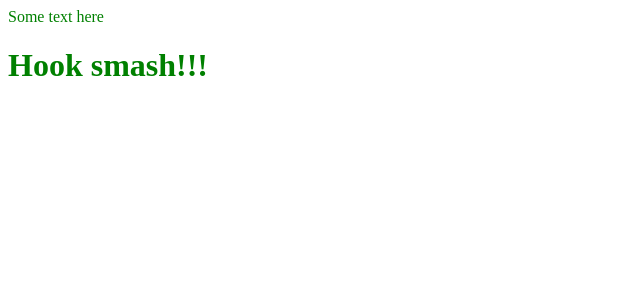
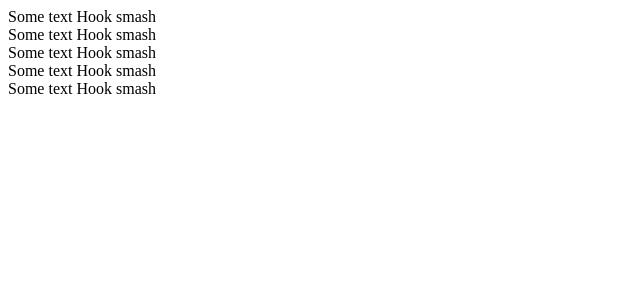
Before and after one commit to Hook-Da/angular-screen-cast, an Angular app: page / in a window 1280 px wide. Shown: the top 300 px of the page, without its empty margins (0-640 px from the left). Built offline with nearby package versions, Linux system fonts and the light colour scheme.

Commit message:
3.6 Структурная директива
*пересмотреть еще раз и все запомнить

```diff
--- a/src/app/app.component.html
+++ b/src/app/app.component.html
@@ -1,2 +1,21 @@
-<div appColory>Some text here</div>
-<h1 appColory>Hook smash!!!</h1>
+<div *ngFor="let i of [1,2,3,4,5,6]">
+  <div *appDelay="i">Some text Hook smash</div>
+</div>
+<!-- Как это работает под копотом ангуляра
+    <div *appDelay="i">Some text Hook smash</div>
+    Внутри ангуляр увидел такую разметку и делает следующее
+    Он обрамляет все в ng-template
+    <ng-template [appDelay]="delay"></ng-template>
+    И на сам ng-template он уже ставит простую аттрибут директиву
+    по этому имени.
+    Это абсолютно идентичные записи
+
+      <div *appDelay="i"></div> === <ng-template [appDelay]="delay"></ng-template>
+
+    И теперь из этой записи у нас видно откуда появляется template
+    в файле delay.directive.ts
+    template - это содержимое ng-template
+
+    В то время как view-container является самим ng-template-ом
+ -->
+  <ng-template [appDelay]="delay"></ng-template>
--- a/src/app/app.module.ts
+++ b/src/app/app.module.ts
@@ -7,6 +7,7 @@ import { HeaderComponent } from './header/header.component';
 import { UserCardComponent } from './header/user-card/user-card.component';
 import { ItemComponent } from './item/item.component';
 import { ColoryDirective } from './colory.directive';
+import { DelayDirective } from './delay.directive';
 
 @NgModule({
   declarations: [
@@ -14,7 +15,8 @@ import { ColoryDirective } from './colory.directive';
     HeaderComponent,
     UserCardComponent,
     ItemComponent,
-    ColoryDirective
+    ColoryDirective,
+    DelayDirective
   ],
   imports: [
     BrowserModule,
--- /dev/null
+++ b/src/app/delay.directive.ts
@@ -0,0 +1,18 @@
+import { Directive, TemplateRef, ViewContainerRef, OnInit, Input } from '@angular/core';
+
+@Directive({
+  selector: '[appDelay]'
+})
+export class DelayDirective implements OnInit{
+	//private template: TemplateRef<any>;//можем воспользоваться TemplateRef и ViewContainerRef потому что это структурная директива и есть звездочка
+	//private view: ViewContainerRef;
+	@Input() appDelay: number;
+  constructor(private template: TemplateRef<any>,private view: ViewContainerRef) {
+   }
+  ngOnInit(){
+  	setTimeout(()=>{
+  		this.view.createEmbeddedView(this.template);
+
+  	},this.appDelay*1000);
+  }
+}
```
Also changed, not shown: 1 other file (tests, documents, lock files or other folders).
